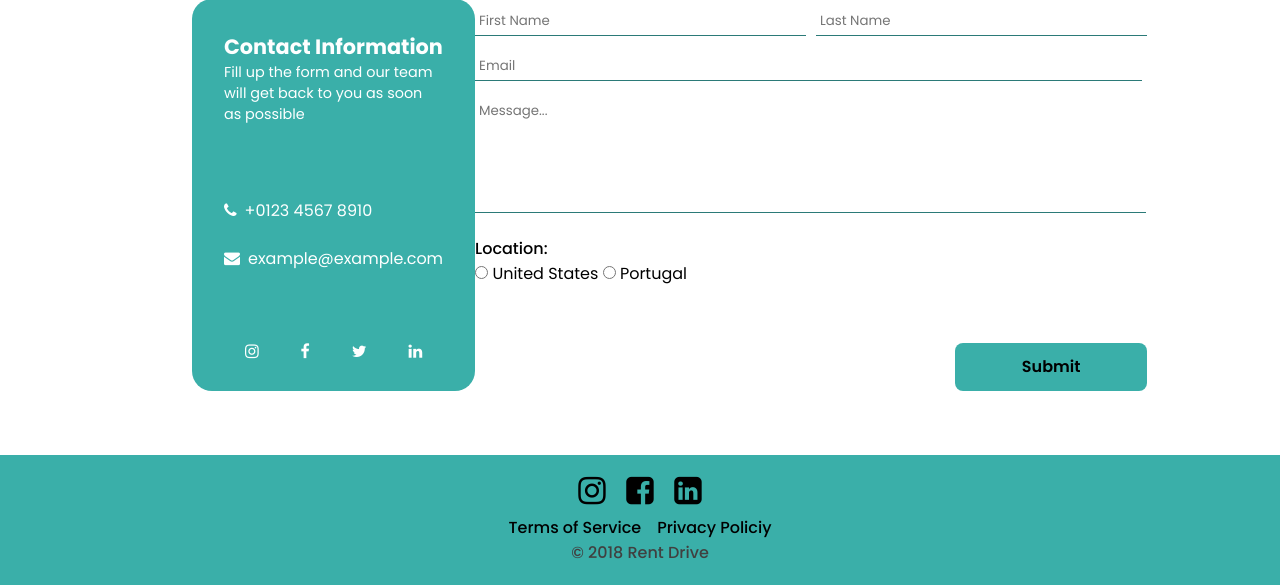
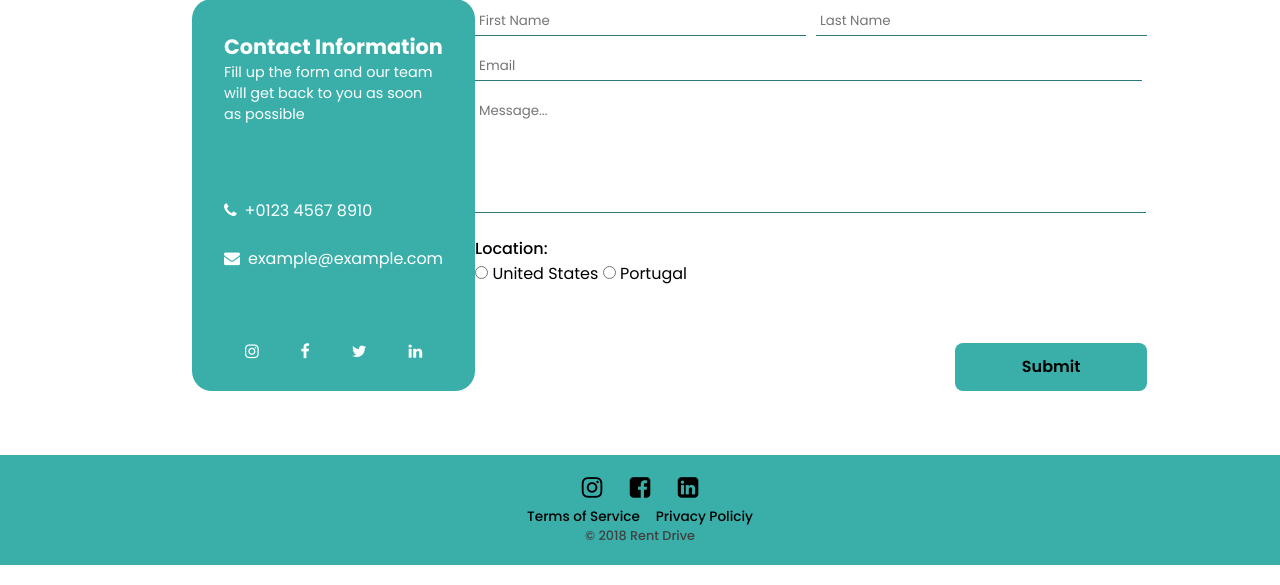
Before and after one commit to samuoliveira13/RentDrive, a PHP site: page /pages/index.php in a window 1280 px wide. Shown: the part 1921-2506 px from the top of the page. Run offline with PHP 8.4, Linux system fonts and the light colour scheme; data comes from the database, SQL or seed files in the repository; data that the repository does not hold is empty; some libraries are stand-ins or nearby versions.

Commit message:
Finished footer, started users and log in

```diff
--- a/css/style.css
+++ b/css/style.css
@@ -2,6 +2,7 @@
 
 html {
     margin: auto;
+    scroll-behavior: smooth;
 }
 
 * {
@@ -455,13 +456,17 @@ footer {
 }
 
 .footer-socials i{
-    font-size: 2em;
+    font-size: 1.5em;
 }
 
 .footer-info {
     font-weight: 500;
     display: flex;
     gap: 1em;
+}
+
+.footer-info a {
+    font-size: 0.85em;
 }
 
 .footer-info a:hover {
@@ -472,5 +477,6 @@ footer h4 {
     margin: auto;
     width: fit-content;
     font-weight: 500;
+    font-size: 0.8em;
     color: #404040;
 }
--- a/templates/common.tpl.php
+++ b/templates/common.tpl.php
@@ -25,9 +25,9 @@ function drawNavBar() { ?>
             <img class="nav-logo" src="../assets/logo1.png" alt="RentDrive">
             <div class="nav-menu">
                 <ul>
-                    <li><a href="../pages/index.php">HOME</a></li>
-                    <li><a href="../pages/about.php">LOCATIONS</a></li>
-                    <li><a href="../pages/contact.php">CONTACT US</a></li>
+                    <li><a href="#main">HOME</a></li>
+                    <li><a href="#locations">LOCATIONS</a></li>
+                    <li><a href="#contact">CONTACT US</a></li>
                 </ul>
             </div>
         </div>
```
